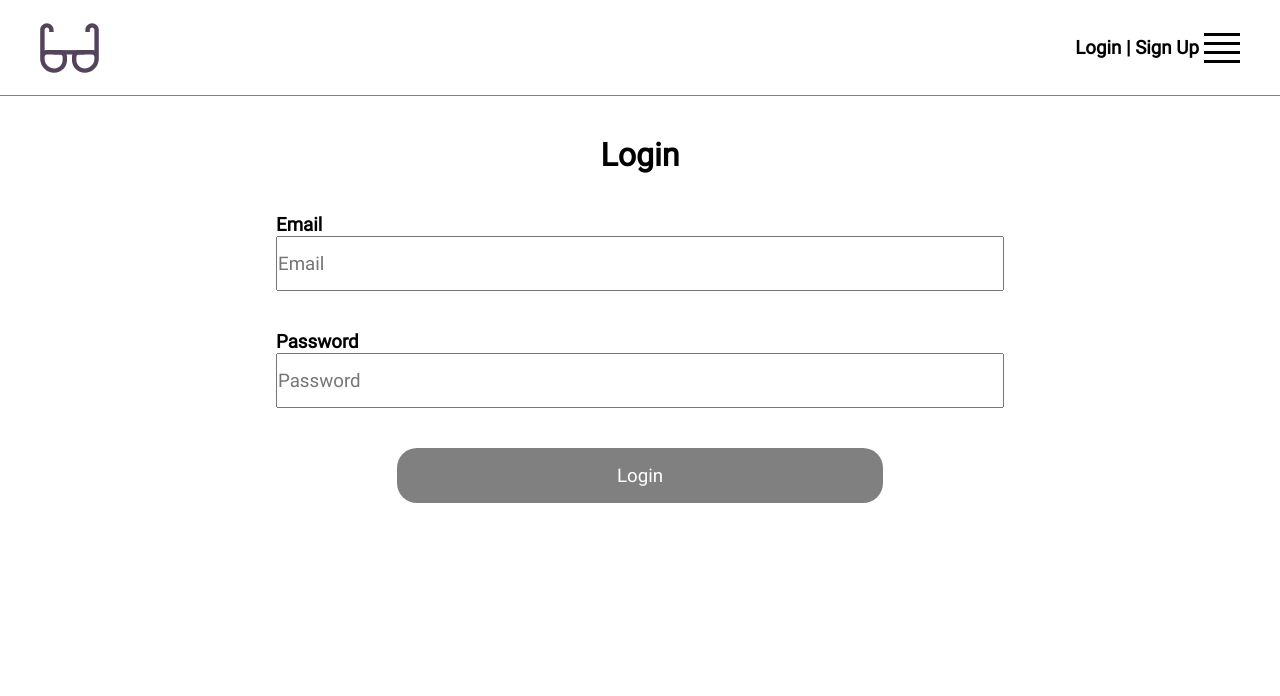
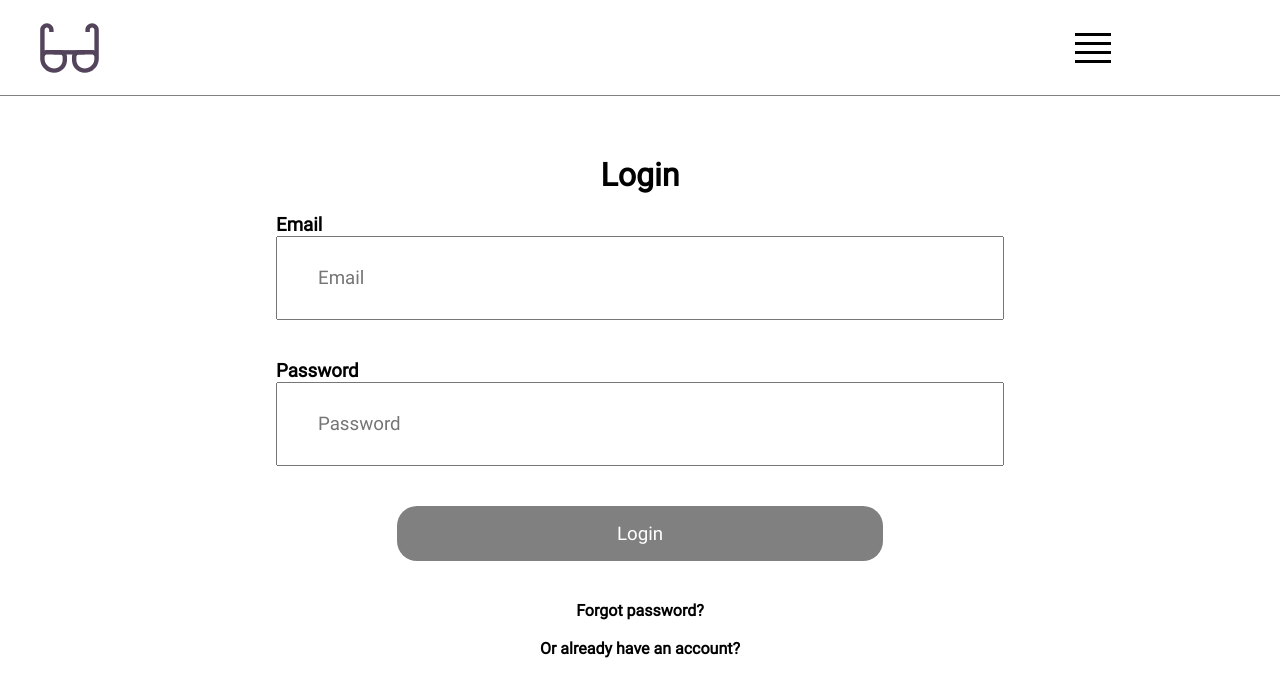
Before and after one commit to erickakopman2000/wisemind_web_app, a React (Create React App) app: page /auth in a window 1280 px wide. Shown: the top 696 px of the page. Built offline with nearby package versions, Linux system fonts and the light colour scheme; no server answers.

Commit message:
Progress with auth page

```diff
--- a/src/App.js
+++ b/src/App.js
@@ -1,5 +1,6 @@
 import React from "react";
 import "./styles/App.scss";
+import firebase from "./firebase";
 import { BrowserRouter as Router, Switch, Route } from "react-router-dom";
 
 // Pages
@@ -14,7 +15,9 @@ function App() {
       <Router>
         <Switch>
           <Route path="/" exact component={Home} />
-          <Route path="/auth" component={Authentication} />
+          {firebase.auth().currentUser === null && (
+            <Route path="/auth" component={Authentication} />
+          )}
         </Switch>
       </Router>
     </div>
--- a/src/components/Header.js
+++ b/src/components/Header.js
@@ -1,13 +1,32 @@
 import React from "react";
 import logo from "../assets/logo_svg.svg";
 import menu from "../assets/menu.svg";
+import firebase from "../firebase";
+import { signout } from "../firebaseAuthModule";
 
 export default function Header() {
+  const logout = () => {
+    firebase
+      .auth()
+      .signOut()
+      .then(
+        () => console.log("Signed out"),
+        (err) => console.log(err)
+      );
+  };
+
   return (
     <nav>
       <img src={logo} />
       <div>
-        <h3>Login | Sign Up</h3>
+        {firebase.auth().onAuthStateChanged((user) => {
+          if (user) {
+            console.log(user.uid);
+            return <h4>Logout</h4>;
+          } else {
+            return <h4>Login | Sign Up</h4>;
+          }
+        })}
         <img className="MenuIcon" src={menu} />
       </div>
     </nav>
--- a/src/firebaseAuthModule.js
+++ b/src/firebaseAuthModule.js
@@ -26,7 +26,7 @@ export const signin = async (
     .catch((err) => console.log(err.code, err.message));
 
   let user = firebase.auth().currentUser;
-  // //  if (user !== null) console.log("Signed In", user.uid);
+  if (user !== null) console.log("Signed In", user.uid);
   user !== null ? notify_signin_success() : notify_signin_failure();
 };
 
--- a/src/pages/Authentication.js
+++ b/src/pages/Authentication.js
@@ -1,15 +1,86 @@
 import React, { useState } from "react";
+import { signin, signup } from "../firebaseAuthModule";
 
 export default function Authentication() {
   const [email, setEmail] = useState(null);
   const [password, setPassword] = useState(null);
+  const [loginView, setLoginView] = useState(true);
+
+  const handleLogin = (e) => {
+    e.preventDefault();
+    // signin to firebase
+    signin(
+      email,
+      password,
+      () => console.log("Sign in success!"),
+      () => console.log("Signin failed")
+    );
+  };
+
+  const handleSignup = (e) => {
+    e.preventDefault();
+    signup(email, password, () => {
+      console.log("Verification email sent!");
+      window.open("/", "_self");
+    });
+  };
 
   return (
     <div className="AuthenticationPage">
-      <h1>Login</h1>
-      <div className="loginForm">
+      <form
+        className="form loginForm"
+        style={loginView ? {} : { left: "-100%" }}
+        onSubmit={handleLogin}
+      >
+        <h1>Login</h1>
         <div>
           <h3>Email</h3>
+          <input
+            value={email}
+            type="email"
+            onChange={(e) => setEmail(e.target.value)}
+            placeholder="Email"
+          />
+        </div>
+
+        <div>
+          <h3>Password</h3>
+          <input
+            value={password}
+            type="password"
+            onChange={(e) => setPassword(e.target.value)}
+            placeholder="Password"
+          />
+        </div>
+
+        <button onChange={() => console.log("Logging In!")}>Login</button>
+        <h4>
+          Forgot password? <br />
+          <br />{" "}
+          <span onClick={() => setLoginView(false)}>
+            Or already have an account?
+          </span>
+        </h4>
+      </form>
+
+      <form
+        className="form signupForm"
+        style={loginView ? { left: "-100%" } : {}}
+        onSubmit={handleSignup}
+      >
+        <h1>Sign Up</h1>
+        <div>
+          <h3>Email</h3>
+          <input
+            value={email}
+            type="email"
+            onChange={(e) => setEmail(e.target.value)}
+            placeholder="Email"
+          />
+        </div>
+
+        <div>
+          <h3>Confirm Email</h3>
           <input
             value={email}
             onChange={(e) => setEmail(e.target.value)}
@@ -21,13 +92,26 @@ export default function Authentication() {
           <h3>Password</h3>
           <input
             value={password}
+            type="password"
+            onChange={(e) => setPassword(e.target.value)}
+            placeholder="Password"
+          />
+        </div>
+
+        <div>
+          <h3>Confirm Password</h3>
+          <input
+            value={password}
             onchange={(e) => setPassword(e.target.value)}
             placeholder="Password"
           />
         </div>
 
-        <button onChange={() => console.log("Logging In!")}>Login</button>
-      </div>
+        <button onChange={() => console.log("Logging In!")}>Sign Up</button>
+        <h4 onClick={() => setLoginView(true)}>
+          Already have an account? Login
+        </h4>
+      </form>
     </div>
   );
 }
--- a/src/styles/_auth.scss
+++ b/src/styles/_auth.scss
@@ -2,18 +2,22 @@
   display: flex;
   flex-direction: column;
   align-items: center;
+  height: 100vh;
+  width: 100vw;
+  overflow: hidden;
 
-  h1 {
-    margin-top: 40px;
-  }
-
-  .loginForm {
+  .form {
     display: flex;
     justify-content: center;
     align-items: center;
     flex-direction: column;
     width: 60vw;
     padding: 20px;
+    position: absolute;
+
+    h1 {
+      margin-top: 40px;
+    }
 
     div {
       text-align: left;
@@ -28,7 +32,7 @@
         width: 100%;
         height: 55px;
         font-size: 18.72px;
-        padding: 0;
+        padding: 40px;
       }
     }
 
@@ -42,5 +46,9 @@
       background: gray;
       border-radius: 20px;
     }
+
+    h4 {
+      margin: 40px;
+    }
   }
 }
```
